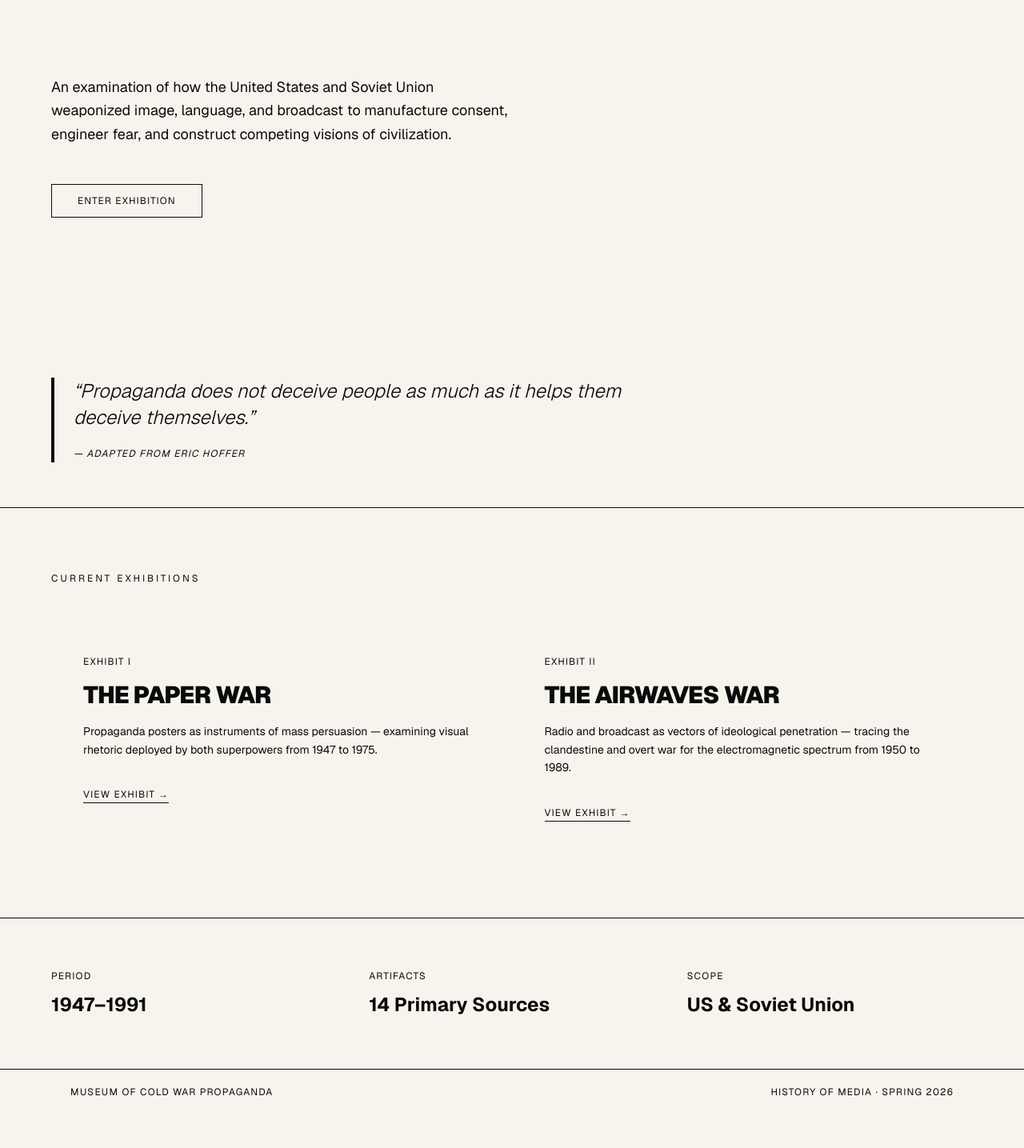
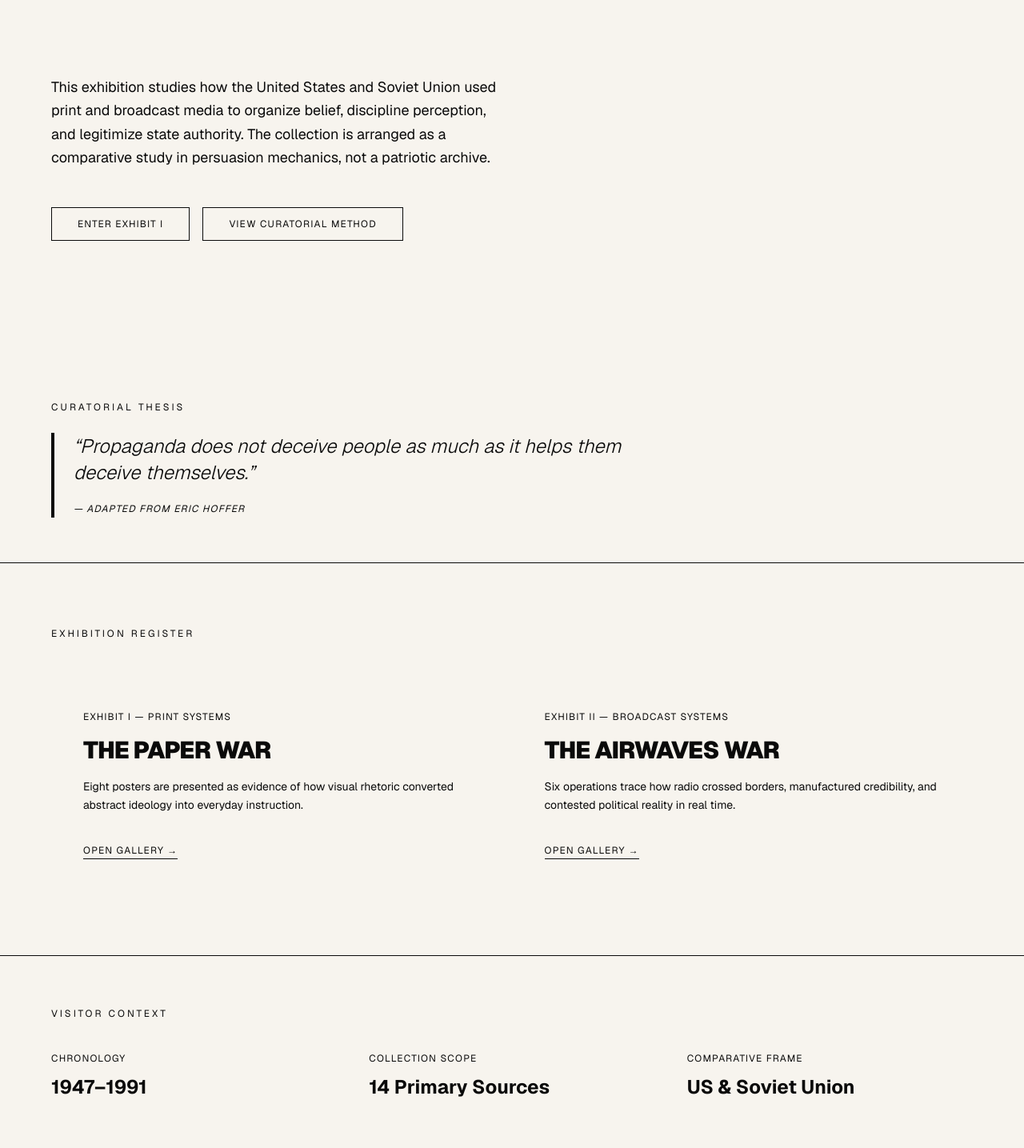
Before and after one commit to jdalvarez69/Museum-Site, a Next.js app: page / in a window 1280 px wide. Shown: the part 415-1850 px from the top of the page at 80% size. Before the commit the page ends 1808 px from the top, so only its background shows below. Built offline with nearby package versions, Linux system fonts and the light colour scheme.

Commit message:
Refine homepage as curated exhibition entry

```diff
--- a/app/page.tsx
+++ b/app/page.tsx
@@ -6,28 +6,40 @@ export default function Home() {
       <section className="bg-[--ink] text-[--paper] px-6 py-24 md:py-36">
         <div className="max-w-6xl mx-auto">
           <p className="text-xs tracking-[0.25em] uppercase text-[--red] mb-6">
-            Permanent Collection — 1947 to 1991
+            Entry Gallery — Permanent Collection, 1947 to 1991
           </p>
           <h1 className="text-5xl md:text-8xl font-black uppercase tracking-tight leading-none mb-10">
             Museum of Cold War Propaganda
           </h1>
           <div className="w-16 h-1 bg-[--red] mb-10" />
           <p className="max-w-xl text-base md:text-lg text-[--paper]/80 leading-relaxed mb-12">
-            An examination of how the United States and Soviet Union weaponized
-            image, language, and broadcast to manufacture consent, engineer fear,
-            and construct competing visions of civilization.
+            This exhibition studies how the United States and Soviet Union used
+            print and broadcast media to organize belief, discipline perception,
+            and legitimize state authority. The collection is arranged as a
+            comparative study in persuasion mechanics, not a patriotic archive.
           </p>
-          <Link
-            href="/exhibit/posters"
-            className="inline-block border border-[--red] text-[--red] px-8 py-3 text-xs tracking-widest uppercase hover:bg-[--red] hover:text-[--paper] transition-all"
-          >
-            Enter Exhibition
-          </Link>
+          <div className="flex flex-wrap items-center gap-4">
+            <Link
+              href="/exhibit/posters"
+              className="inline-block border border-[--red] text-[--red] px-8 py-3 text-xs tracking-widest uppercase hover:bg-[--red] hover:text-[--paper] transition-all"
+            >
+              Enter Exhibit I
+            </Link>
+            <Link
+              href="/process"
+              className="inline-block border border-[--paper]/30 text-[--paper]/80 px-8 py-3 text-xs tracking-widest uppercase hover:border-[--paper] hover:text-[--paper] transition-all"
+            >
+              View Curatorial Method
+            </Link>
+          </div>
         </div>
       </section>
 
       <section className="border-b border-[--rule] px-6 py-14">
         <div className="max-w-6xl mx-auto">
+          <p className="text-xs tracking-[0.25em] uppercase text-[--muted] mb-6">
+            Curatorial Thesis
+          </p>
           <blockquote className="border-l-4 border-[--red] pl-6 max-w-3xl">
             <p className="text-xl md:text-2xl font-light italic leading-snug text-[--ink] mb-4">
               &ldquo;Propaganda does not deceive people as much as it helps them
@@ -43,36 +55,39 @@ export default function Home() {
       <section className="px-6 py-20">
         <div className="max-w-6xl mx-auto">
           <p className="text-xs tracking-[0.25em] uppercase text-[--muted] mb-12">
-            Current Exhibitions
+            Exhibition Register
           </p>
           <div className="grid grid-cols-1 md:grid-cols-2 gap-px bg-[--rule]">
             <Link
               href="/exhibit/posters"
               className="group bg-[--paper] p-10 hover:bg-[--ink] hover:text-[--paper] transition-all"
             >
-              <p className="text-xs tracking-widest uppercase text-[--red] mb-4">Exhibit I</p>
+              <p className="text-xs tracking-widest uppercase text-[--red] mb-4">
+                Exhibit I — Print Systems
+              </p>
               <h2 className="text-3xl font-black uppercase tracking-tight mb-4">The Paper War</h2>
               <p className="text-sm text-[--muted] group-hover:text-[--paper]/70 leading-relaxed mb-8">
-                Propaganda posters as instruments of mass persuasion — examining
-                visual rhetoric deployed by both superpowers from 1947 to 1975.
+                Eight posters are presented as evidence of how visual rhetoric
+                converted abstract ideology into everyday instruction.
               </p>
               <span className="text-xs tracking-widest uppercase text-[--red] border-b border-[--red] pb-0.5">
-                View Exhibit →
+                Open Gallery →
               </span>
             </Link>
             <Link
               href="/exhibit/broadcast"
               className="group bg-[--paper] p-10 hover:bg-[--ink] hover:text-[--paper] transition-all"
             >
-              <p className="text-xs tracking-widest uppercase text-[--red] mb-4">Exhibit II</p>
+              <p className="text-xs tracking-widest uppercase text-[--red] mb-4">
+                Exhibit II — Broadcast Systems
+              </p>
               <h2 className="text-3xl font-black uppercase tracking-tight mb-4">The Airwaves War</h2>
               <p className="text-sm text-[--muted] group-hover:text-[--paper]/70 leading-relaxed mb-8">
-                Radio and broadcast as vectors of ideological penetration —
-                tracing the clandestine and overt war for the electromagnetic
-                spectrum from 1950 to 1989.
+                Six operations trace how radio crossed borders, manufactured
+                credibility, and contested political reality in real time.
               </p>
               <span className="text-xs tracking-widest uppercase text-[--red] border-b border-[--red] pb-0.5">
-                View Exhibit →
+                Open Gallery →
               </span>
             </Link>
           </div>
@@ -80,18 +95,23 @@ export default function Home() {
       </section>
 
       <section className="bg-[--ink] text-[--paper] px-6 py-16 border-t border-[--rule]">
-        <div className="max-w-6xl mx-auto grid grid-cols-1 md:grid-cols-3 gap-10">
+        <div className="max-w-6xl mx-auto">
+          <p className="text-xs tracking-[0.25em] uppercase text-[--red] mb-10">
+            Visitor Context
+          </p>
+          <div className="grid grid-cols-1 md:grid-cols-3 gap-10">
           <div>
-            <p className="text-xs tracking-widest uppercase text-[--red] mb-3">Period</p>
+            <p className="text-xs tracking-widest uppercase text-[--red] mb-3">Chronology</p>
             <p className="text-2xl font-bold">1947–1991</p>
           </div>
           <div>
-            <p className="text-xs tracking-widest uppercase text-[--red] mb-3">Artifacts</p>
+            <p className="text-xs tracking-widest uppercase text-[--red] mb-3">Collection Scope</p>
             <p className="text-2xl font-bold">14 Primary Sources</p>
           </div>
           <div>
-            <p className="text-xs tracking-widest uppercase text-[--red] mb-3">Scope</p>
+            <p className="text-xs tracking-widest uppercase text-[--red] mb-3">Comparative Frame</p>
             <p className="text-2xl font-bold">US &amp; Soviet Union</p>
+          </div>
           </div>
         </div>
       </section>
```
